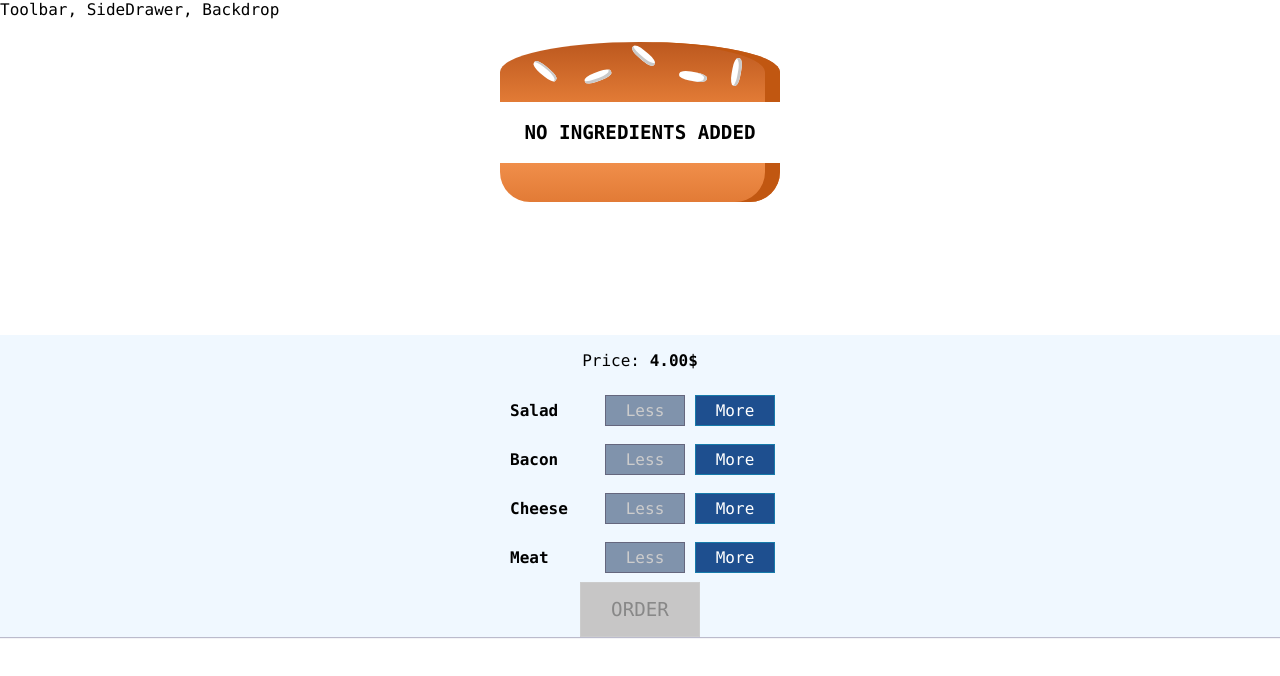
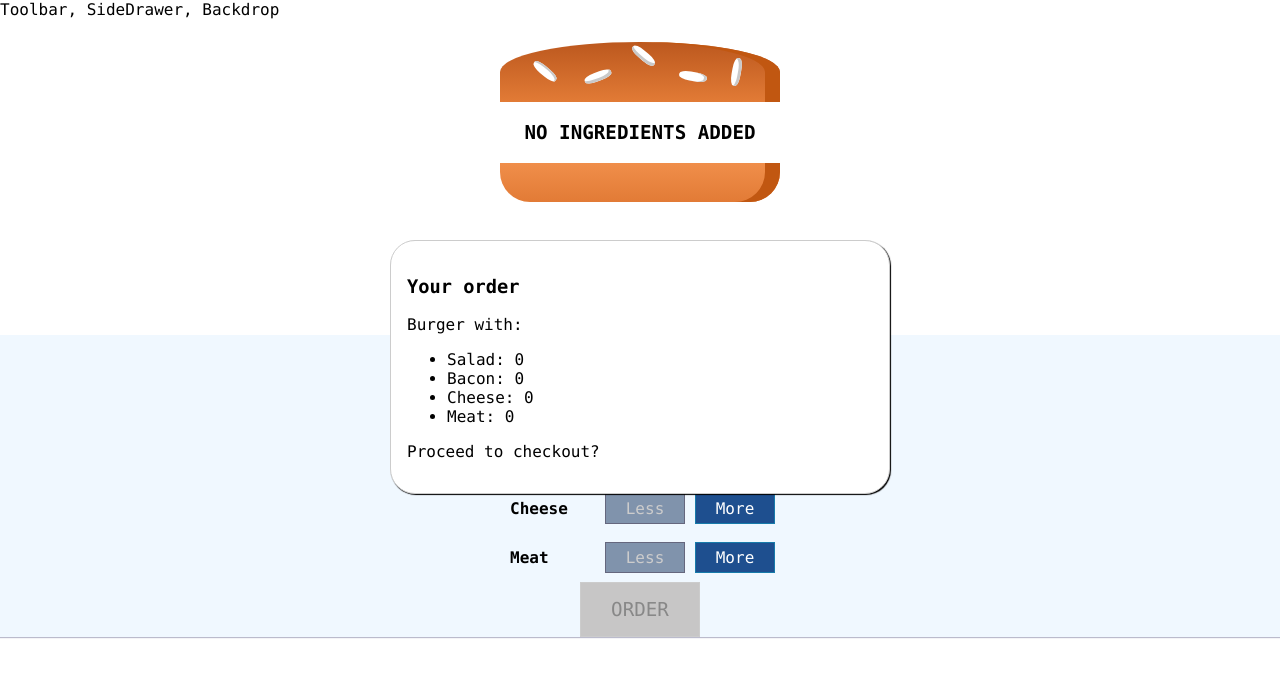
Before and after one commit to kombuchamp/BurgerBuilderReact, a React app: page / in a window 1280 px wide. Shown: the top 676 px of the page. Built offline with nearby package versions, Linux system fonts and the light colour scheme.

Commit message:
Add modal to BurgerBuilder

```diff
--- /dev/null
+++ b/src/components/Burger/OrderSummary/OrderSummary.js
@@ -0,0 +1,20 @@
+import React from 'react';
+
+const OrderSummary = props => {
+    const ingredientSummary = Object.keys(props.ingredients).map(igKey => (
+        <li key={igKey + props.ingredients[igKey]}>
+            <span style={{ textTransform: 'capitalize' }}>{igKey}</span>: {props.ingredients[igKey]}
+        </li>
+    ));
+
+    return (
+        <>
+            <h3>Your order</h3>
+            <p>Burger with:</p>
+            <ul>{ingredientSummary}</ul>
+            <p>Proceed to checkout?</p>
+        </>
+    );
+};
+
+export default OrderSummary;
--- /dev/null
+++ b/src/components/UI/Modal/Modal.js
@@ -0,0 +1,6 @@
+import React from 'react';
+import styles from './Modal.module.css';
+
+const Modal = props => <div className={styles.Modal}>{props.children}</div>;
+
+export default Modal;
--- /dev/null
+++ b/src/components/UI/Modal/Modal.module.css
@@ -0,0 +1,21 @@
+.Modal {
+    position: fixed;
+    z-index: 500;
+    background-color: white;
+    width: 70%;
+    border: 1px solid #ccc;
+    border-radius: 25px;
+    box-shadow: 1px 1px 1px black;
+    padding: 16px;
+    left: 15%;
+    top: 30%;
+    box-sizing: border-box;
+    transition: all 0.3s ease-out;
+}
+
+@media (min-width: 600px) {
+    .Modal {
+        width: 500px;
+        left: calc(50% - 250px);
+    }
+}
--- a/src/components/containers/BurgerBuilder/BurgerBuilder.js
+++ b/src/components/containers/BurgerBuilder/BurgerBuilder.js
@@ -1,6 +1,8 @@
 import React, { Component } from 'react';
 import Burger from '../../Burger/Burger';
 import BuildControls from '../../Burger/BuildControls/BuildControls';
+import Modal from '../../UI/Modal/Modal';
+import OrderSummary from '../../Burger/OrderSummary/OrderSummary';
 
 const INGREDIENT_PRICES = {
     salad: 0.5,
@@ -72,6 +74,9 @@
 
         return (
             <>
+                <Modal>
+                    <OrderSummary ingredients={this.state.ingredients} />
+                </Modal>
                 <Burger ingredients={this.state.ingredients} />
                 <BuildControls
                     ingredientAdded={this.addIngredientHandler}
```
Also changed, not shown: src/components/UI/Backdrop/Backdrop.js (added).
